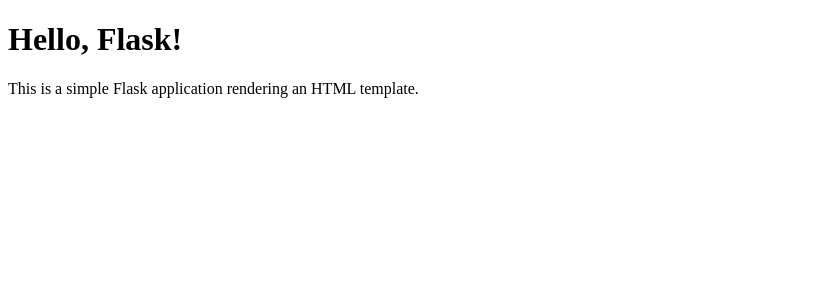
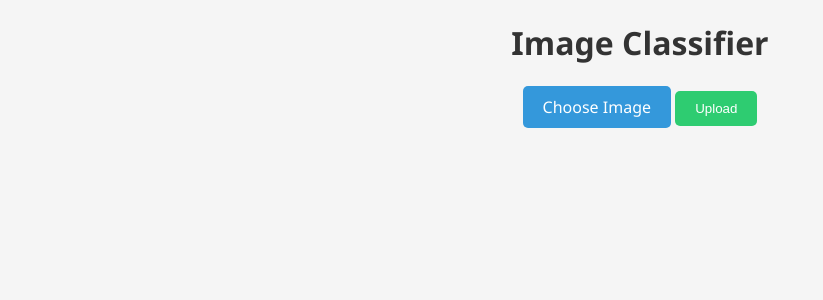
Before and after one commit to debjyotiC/experiment-docker, a Flask app: template templates/index.html in a window 1280 px wide. Shown: the top 300 px of the page, without its empty margins (0-823 px from the left). Run offline with Flask 3, Linux system fonts and the light colour scheme; the template is opened without the code that fills it, so the values that code supplies are empty.

Commit message:
initial commit

```diff
--- a/requirements.txt
+++ b/requirements.txt
@@ -1 +1,3 @@
 Flask
+tensorflow
+pillow
--- a/server.py
+++ b/server.py
@@ -1,12 +1,98 @@
-from flask import Flask, render_template
+import os
+import datetime
+from flask import Flask, render_template, request, session, send_from_directory
+import tensorflow as tf
+from tensorflow.keras.preprocessing import image
+import numpy as np
 
 app = Flask(__name__)
+app.secret_key = os.urandom(24)
+
+ALLOWED_EXTENSIONS = {'png', 'jpg', 'jpeg'}
+APP_ROOT = os.path.dirname(os.path.abspath(__file__))
+UPLOAD_DIR = 'uploaded-images'
+UPLOAD_FOLDER = os.path.join(APP_ROOT, UPLOAD_DIR)
+app.config['UPLOAD_FOLDER'] = UPLOAD_FOLDER
+
+
+def allowed_file(filename):
+    return '.' in filename and filename.rsplit('.', 1)[1].lower() in ALLOWED_EXTENSIONS
+
+
+def classify_image(model, img_path):
+    interpreter = tf.lite.Interpreter(model_path=model)
+    interpreter.allocate_tensors()
+
+    input_details = interpreter.get_input_details()
+    output_details = interpreter.get_output_details()
+
+    img = image.load_img(img_path, target_size=(300, 300))
+    x = image.img_to_array(img)
+    x = np.expand_dims(x, axis=0)
+    images = np.vstack([x])
+
+    interpreter.set_tensor(input_details[0]['index'], images)
+    interpreter.invoke()
+    classes = interpreter.get_tensor(output_details[0]['index'])
+
+    return classes[0]
+
 
 @app.route('/')
+def upload_file():
+    return render_template('index.html', uploaded_image='default-image.png', classification="unclassified")
+
+
+@app.route('/uploader', methods=['POST'])
+def image_upload():
+    current_dt = datetime.datetime.now()
+    if request.method == 'POST':
+        f = request.files['file']
+        if f and allowed_file(f.filename):
+            session['logged_in'] = True
+            filename = f'uploaded_{current_dt.strftime("%Y-%m-%d")}_{current_dt.strftime("%H-%M-%S-%f")}.jpg'
+            path = os.path.join(app.config['UPLOAD_FOLDER'], filename)
+            f.save(path)
+            session['path'] = filename
+            return render_template('index.html', uploaded_image=filename, classification="unclassified")
+        else:
+            return 'Unsupported file type. Try [png, jpg or jpeg] <a href="/">Go back?</a>'
+
+
+@app.route('/classify', methods=['POST'])
+def image_classify():
+    if request.method == 'POST':
+        from_path = session.get('path')
+        if not from_path:
+            return 'Invalid request'
+
+        model_path = "model/image-model.tflite"
+        classification_threshold = 0.5
+
+        result = classify_image(model_path, os.path.join(app.config['UPLOAD_FOLDER'], from_path))
+
+        if result > classification_threshold:
+            return render_template('index.html', uploaded_image=from_path,
+                                   classification="uploaded image is of a human")
+        else:
+            return render_template('index.html', uploaded_image=from_path,
+                                   classification="uploaded image is of a horse")
+
+
+@app.route('/uploads/<filename>')
+def uploaded_file(filename):
+    return send_from_directory(app.config['UPLOAD_FOLDER'], filename)
+
+
+if __name__ == '__main__':
+    app.run(debug=True)
+
+
 def index():
     # Render the 'index.html' template
     return render_template('index.html')
 
+
 if __name__ == '__main__':
     # Run the Flask application
     app.run(debug=True)
--- a/templates/index.html
+++ b/templates/index.html
@@ -3,10 +3,77 @@
 <head>
     <meta charset="UTF-8">
     <meta name="viewport" content="width=device-width, initial-scale=1.0">
-    <title>Flask Template Example</title>
+    <title>Image Classifier</title>
+    <style>
+        body {
+            font-family: 'Segoe UI', Tahoma, Geneva, Verdana, sans-serif;
+            margin: 20px;
+            background-color: #f5f5f5;
+            color: #333;
+        }
+        h1 {
+            color: #333;
+            text-align: center;
+        }
+        form {
+            margin-top: 20px;
+            text-align: center;
+        }
+        input[type="file"] {
+            display: none;
+        }
+        label {
+            display: inline-block;
+            background-color: #3498db;
+            color: #fff;
+            padding: 10px 20px;
+            cursor: pointer;
+            border-radius: 5px;
+        }
+        label:hover {
+            background-color: #2980b9;
+        }
+        button {
+            background-color: #2ecc71;
+            color: #fff;
+            padding: 10px 20px;
+            border: none;
+            border-radius: 5px;
+            cursor: pointer;
+        }
+        button:hover {
+            background-color: #27ae60;
+        }
+        img {
+            max-width: 100%;
+            height: auto;
+            margin-top: 20px;
+            display: block;
+            margin-left: auto;
+            margin-right: auto;
+        }
+        .result {
+            margin-top: 20px;
+            font-weight: bold;
+            text-align: center;
+        }
+    </style>
 </head>
 <body>
-    <h1>Hello, Flask!</h1>
-    <p>This is a simple Flask application rendering an HTML template.</p>
+    <h1>Image Classifier</h1>
+
+    <form action="/uploader" method="post" enctype="multipart/form-data">
+        <input type="file" name="file" id="fileInput" accept=".png, .jpg, .jpeg" required>
+        <label for="fileInput">Choose Image</label>
+        <button type="submit">Upload</button>
+    </form>
+
+    {% if uploaded_image %}
+        <img src="{{ url_for('uploaded_file', filename=uploaded_image) }}" alt="Uploaded Image">
+        <form action="/classify" method="post">
+            <button type="submit">Classify Image</button>
+        </form>
+        <p class="result">Classification: {{ classification }}</p>
+    {% endif %}
 </body>
 </html>
```
